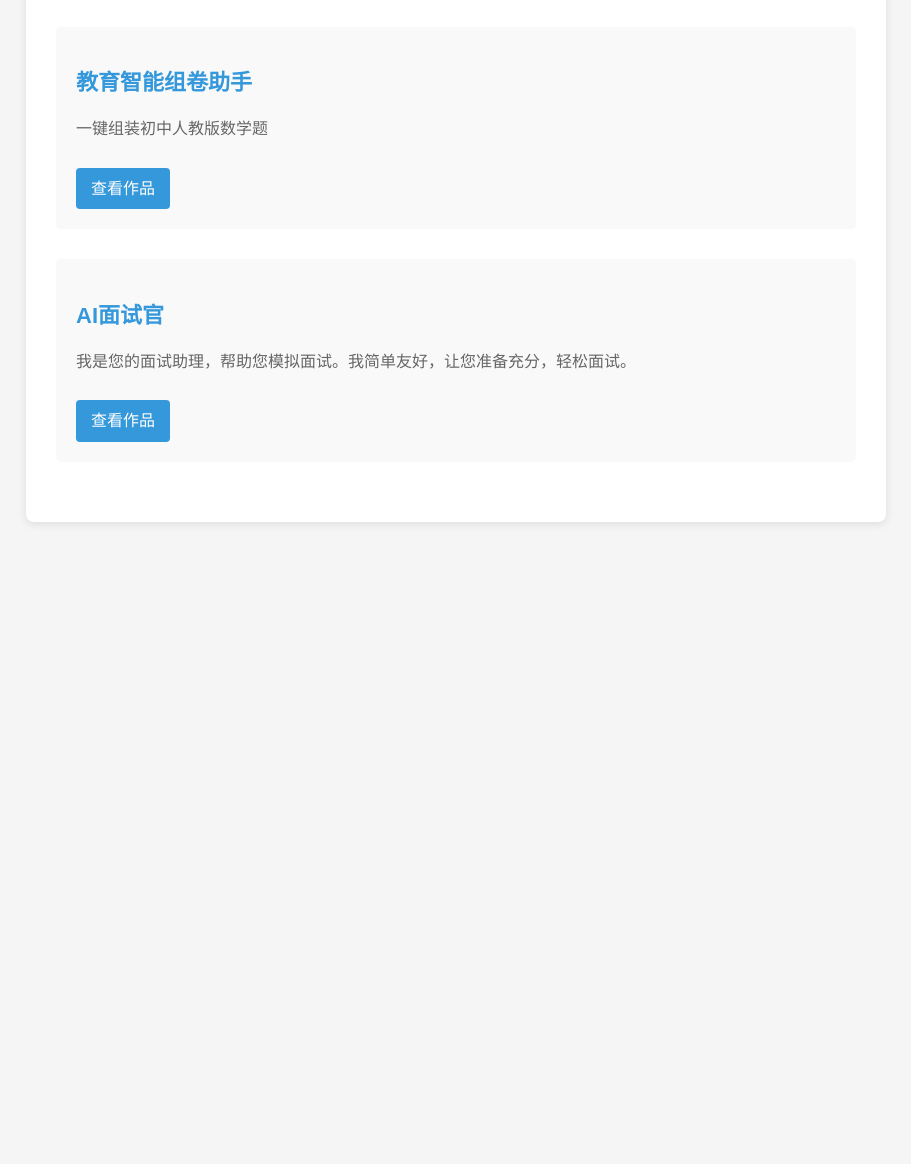
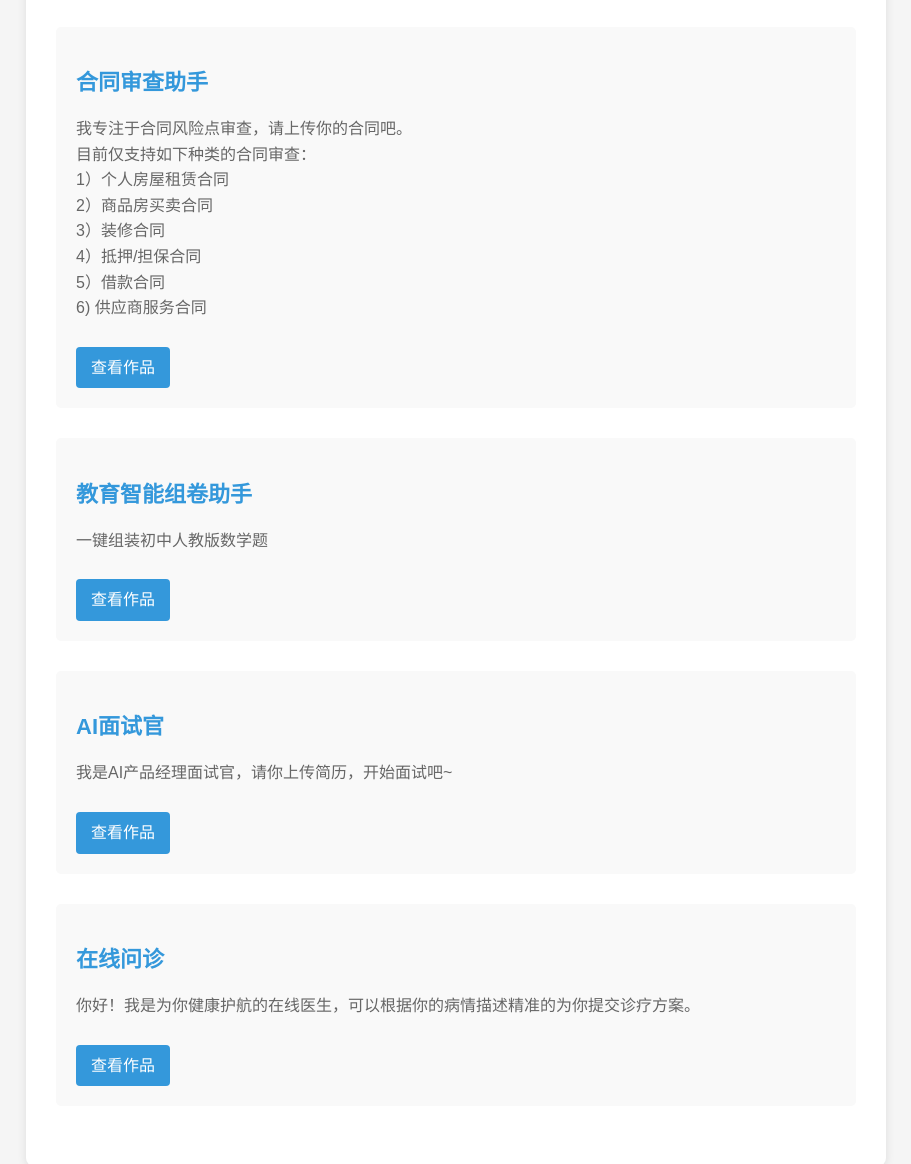
Before and after one commit to liujunpeng930506/liujunpeng930506.github.io, a plain HTML site: page index.html in a window 1280 px wide. Shown: the part 138-1302 px from the top of the page, without its empty margins (184-1095 px from the left). Before the commit the page ends 800 px from the top, so only its background shows below. Drawn offline with Linux system fonts and the light colour scheme.

Commit message:
Update index.html

```diff
--- a/index.html
+++ b/index.html
@@ -67,6 +67,19 @@
         <h1>刘俊鹏作品集</h1>
 
         <div class="portfolio-item">
+            <h2 class="portfolio-title">合同审查助手</h2>
+            <p class="portfolio-description">我专注于合同风险点审查，请上传你的合同吧。<br>
+            目前仅支持如下种类的合同审查：<br>
+            1）个人房屋租赁合同<br>
+            2）商品房买卖合同<br>
+            3）装修合同<br>
+            4）抵押/担保合同<br>
+            5）借款合同<br>
+            6)   供应商服务合同</p>
+            <a href="https://www.coze.cn/s/BulThcxC5H4/" class="portfolio-link" target="_blank">查看作品</a>
+        </div>
+
+        <div class="portfolio-item">
             <h2 class="portfolio-title">教育智能组卷助手</h2>
             <p class="portfolio-description">一键组装初中人教版数学题</p>
             <a href="https://www.coze.cn/s/1EDgRHSukiU/" class="portfolio-link" target="_blank">查看作品</a>
@@ -74,8 +87,14 @@
 
         <div class="portfolio-item">
             <h2 class="portfolio-title">AI面试官</h2>
-            <p class="portfolio-description">我是您的面试助理，帮助您模拟面试。我简单友好，让您准备充分，轻松面试。</p>
+            <p class="portfolio-description">我是AI产品经理面试官，请你上传简历，开始面试吧~</p>
             <a href="https://www.coze.cn/s/L7WvEijXZJY/" class="portfolio-link" target="_blank">查看作品</a>
+        </div>
+
+        <div class="portfolio-item">
+            <h2 class="portfolio-title">在线问诊</h2>
+            <p class="portfolio-description">你好！我是为你健康护航的在线医生，可以根据你的病情描述精准的为你提交诊疗方案。</p>
+            <a href="https://www.coze.cn/s/dp_5IShn32o/" class="portfolio-link" target="_blank">查看作品</a>
         </div>
     </div>
 </body>
```
